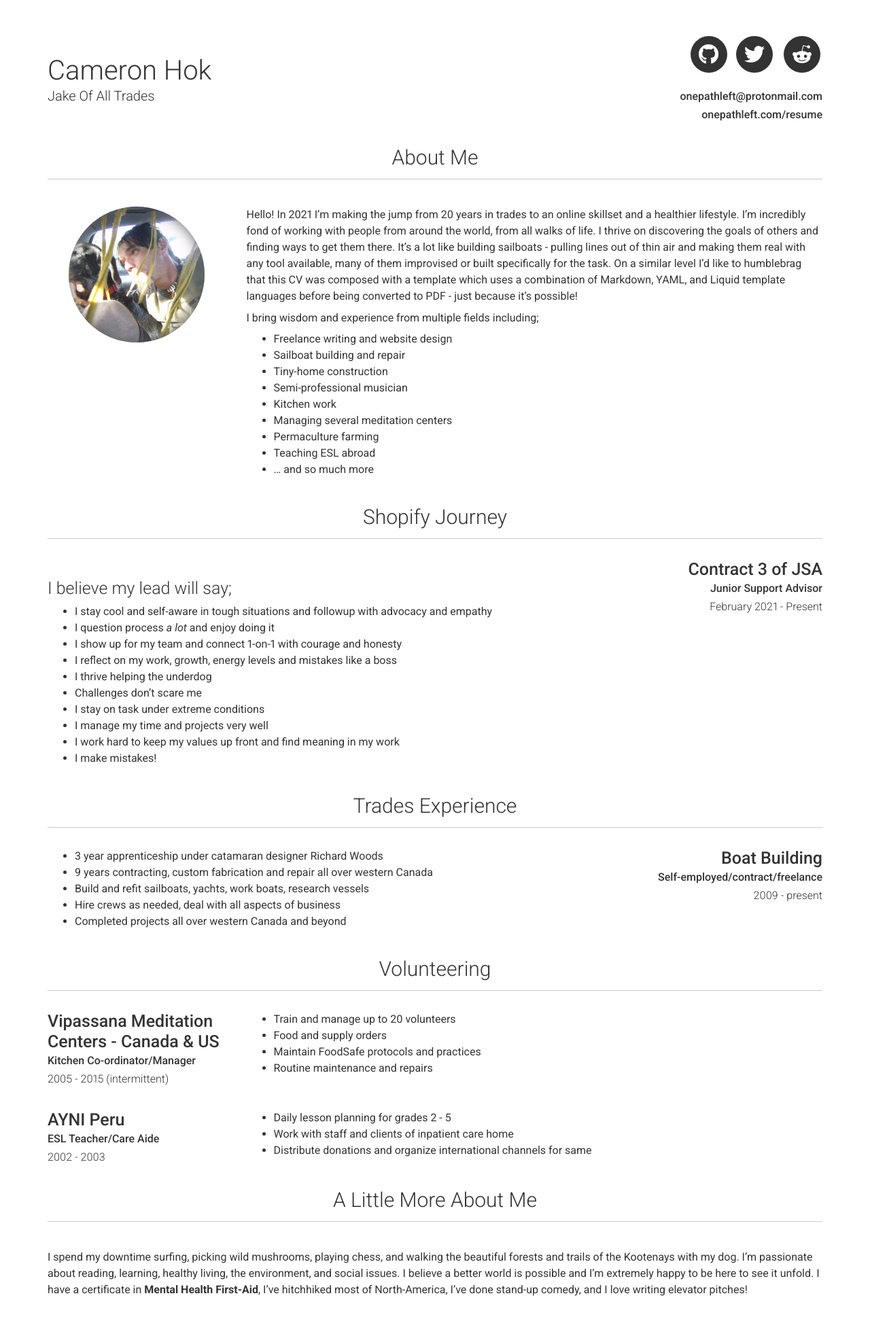
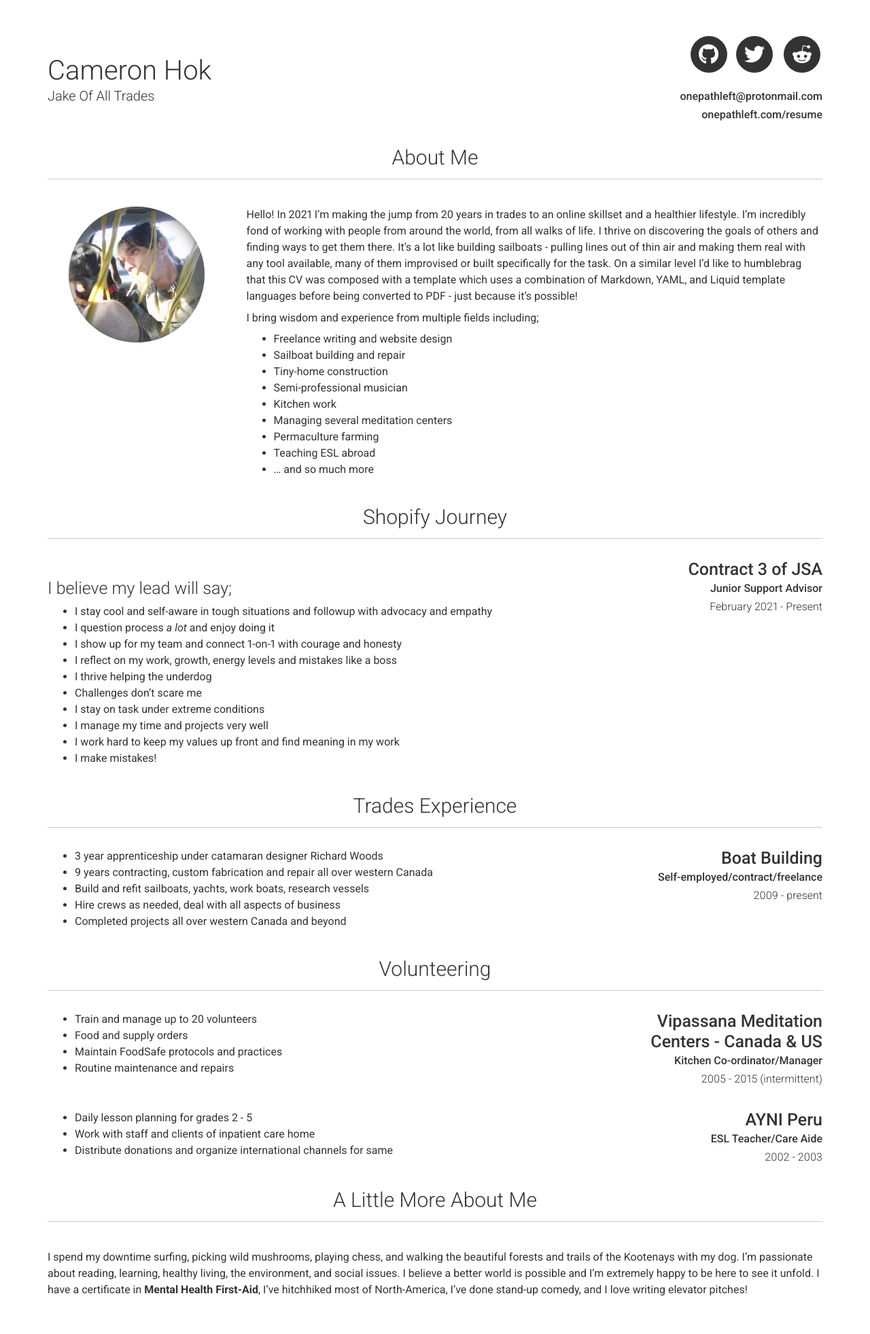
Before and after one commit to gammacray/resume, a Jekyll site: the page built from index.md, in a window 1280 px wide. Shown: the whole page at 68% size. Built offline with Jekyll 4.4.1, drawn with Linux system fonts in a browser that asks for light colours; nearby versions of some CDN libraries.

Commit message:
Updated _config.yml.

```diff
--- a/_config.yml
+++ b/_config.yml
@@ -124,7 +124,7 @@ content:
   - title: Volunteering
     layout: list
     content:
-      - layout: center
+      - layout: right
         title: Vipassana Meditation Centers - Canada & US
         sub_title: Kitchen Co-ordinator/Manager
         caption: 2005 - 2015 (intermittent)
@@ -136,7 +136,7 @@ content:
           * Routine maintenance and repairs
 
 
-      - layout: center
+      - layout: right
         title: AYNI Peru
         sub_title: ESL Teacher/Care Aide
         caption: 2002 - 2003
```
